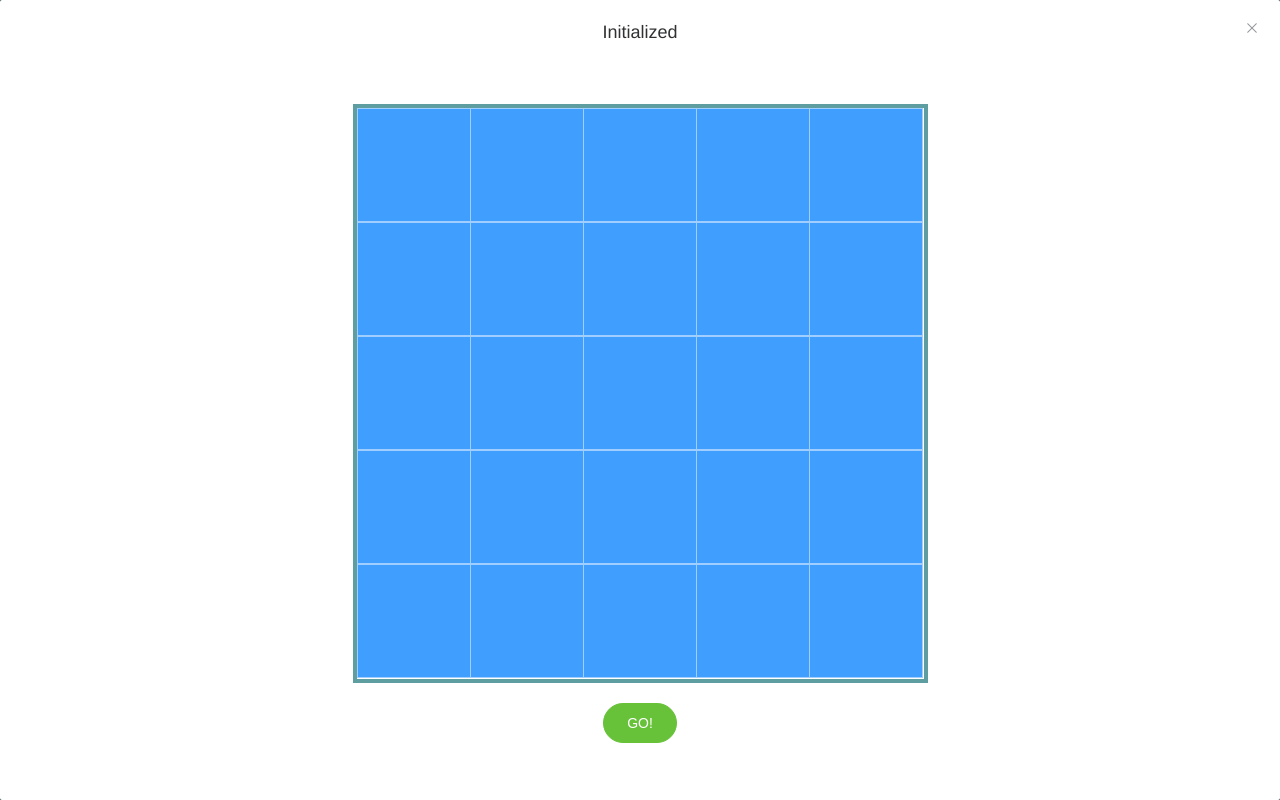
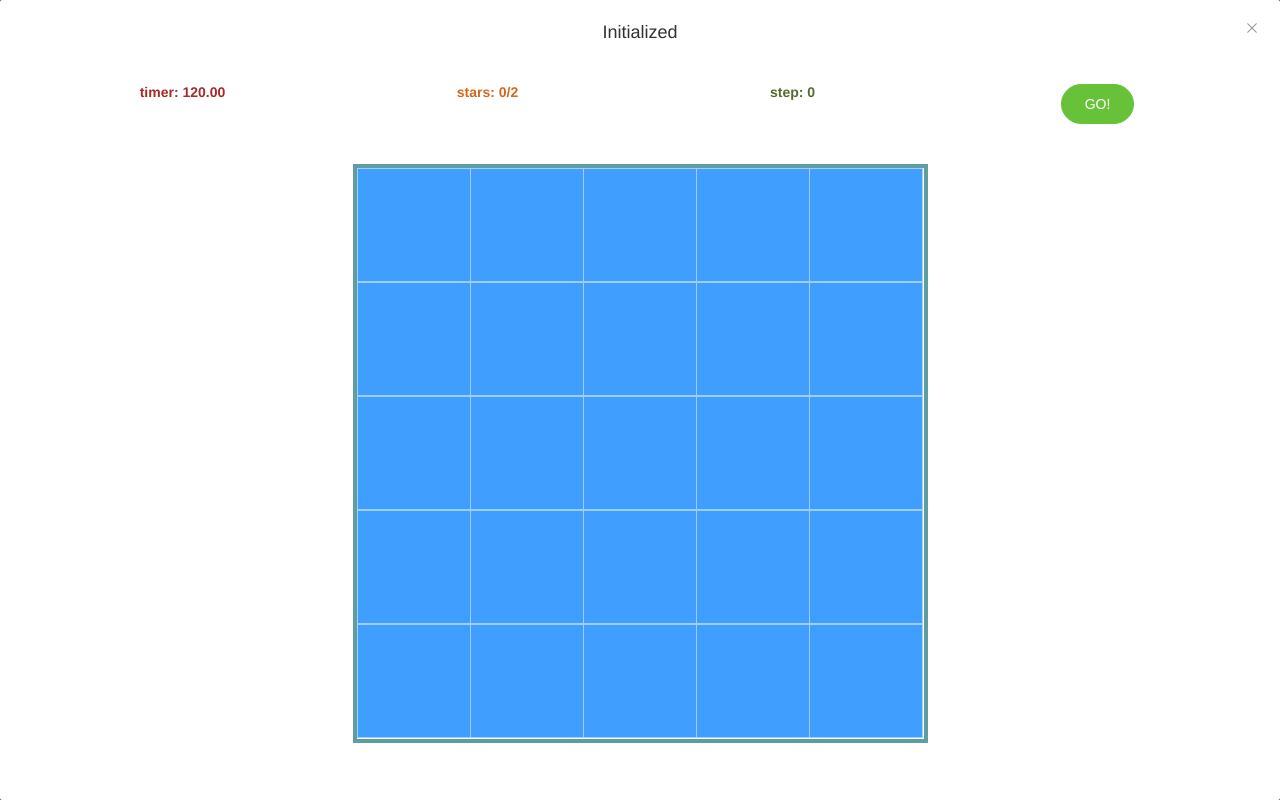
Before and after one commit to billg1990/dancing-without-stars-webgame, a Vue app: page /#/ in a window 1280 px wide. Both pictures are taken after a click on the button "ENTER". Built offline with nearby package versions, Linux system fonts and the light colour scheme.

Commit message:
Added game statuses.

```diff
--- a/src/components/Game.vue
+++ b/src/components/Game.vue
@@ -58,6 +58,24 @@
     <!-- the game panel -->
     <el-dialog :title="gameStatus" :visible.sync="gamePanelVisible" :fullscreen="true" :before-close="handleCancel">
       <el-container>
+        <el-header>
+          <el-row :gutter="20" style="font-weight: bold;">
+            <el-col :span="6">
+              <span style="color: #A52A2A;">timer: {{ timer.toFixed(2) }}</span>
+            </el-col>
+            <el-col :span="6">
+              <span style="color: #D2691E;">stars: {{ numOfStars }}/{{ maxNumOfStars }}</span>
+            </el-col>
+            <el-col :span="6">
+              <span style="color: #556B2F;">step: {{ step }}</span>
+            </el-col>
+            <el-col :span="6">
+              <el-button type="success" size="large" :disabled="disableMainBtn" round
+                @click="handleMainBtn()">{{ mainBtnText }}
+              </el-button>
+            </el-col>
+          </el-row>
+        </el-header>
         <el-main>
           <Board
             :boardLength="vhTOpx(70)"
@@ -66,11 +84,6 @@
             :tileClicked="tileClicked">
           </Board>
         </el-main>
-        <el-footer>
-          <el-button type="success" size="large" :disabled="disableMainBtn" round
-            @click="handleMainBtn()">{{ mainBtnText }}
-          </el-button>
-        </el-footer>
       </el-container>
     </el-dialog>
   </div>
@@ -102,7 +115,10 @@ export default {
       disableMainBtn: false,
       gameLevel: 0,
       game: null,
+      step: 0,
+      numOfStars: 0,
       maxNumOfStars: 0,
+      timer: 120.00,
       tiles: [],
       tileTypes: []
     }
@@ -166,6 +182,7 @@ export default {
         this.refreshBoard()
       } else if (this.gameStatus === 'Choreographer') {
         let finished = this.game.toggleDancer(index)
+        this.step = this.game.getNumStep()
         this.refreshBoard()
         if (finished) {
           this.choreoFinish()
@@ -181,7 +198,7 @@ export default {
         }
       } else if (this.gameLevel === 1) {
         return {
-          size: 5,
+          size: 10,
           groups: 2,
           dancers: 4
         }
@@ -230,6 +247,8 @@ export default {
       this.gameStatus = 'Initialized'
       this.mainBtnText = 'GO!'
       this.disableMainBtn = false
+      this.step = 0
+      this.numOfStars = 0
       let gameParams = this.getGameParams()
       this.game = new Game(gameParams.size, gameParams.groups, gameParams.dancers)
       this.refreshBoard()
--- a/src/core/game.js
+++ b/src/core/game.js
@@ -494,6 +494,10 @@ class Game {
   getTileTypes () {
     return this.tileTypes
   }
+
+  getNumStep () {
+    return this.step
+  }
 }
 
 export default Game
```
